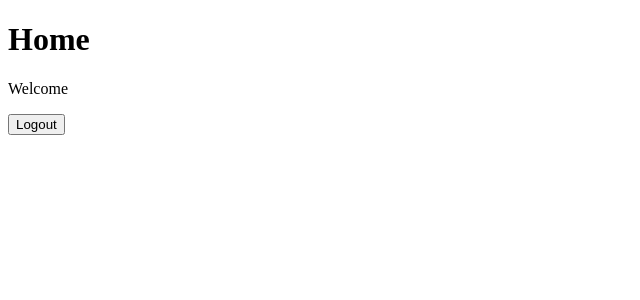
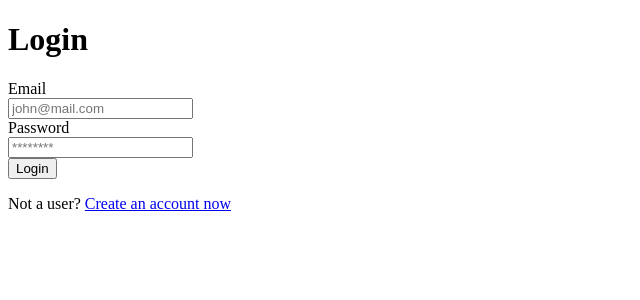
Before and after one commit to FeNatalia/lms-platform, a React (Create React App) app: page / in a window 1280 px wide. Shown: the top 300 px of the page, without its empty margins (0-640 px from the left). Built offline with nearby package versions, Linux system fonts and the light colour scheme; no server answers; the database is empty.

Commit message:
create routes for logged and unlogged

```diff
--- a/src/App.jsx
+++ b/src/App.jsx
@@ -1,14 +1,14 @@
 // NPM Packages
-import { BrowserRouter, Route } from "react-router-dom";
+import { BrowserRouter, Switch } from "react-router-dom";
 import { app } from "scripts/firebase";
 import { getFirestore } from "firebase/firestore/lite";
 import { useEffect } from "react";
 import { getCollection } from "scripts/fireStore";
 
 // Project files
-import Home from "pages/Home";
-import Login from "pages/Login";
-import SignUp from "pages/SignUp";
+import { useAuth } from "state/AuthProvider";
+import Logged from "routes/Logged";
+import Unlogged from "routes/Unlogged";
 
 export default function App() {
   // Properties
@@ -27,12 +27,15 @@ export default function App() {
     })
   }, [database])
 
+  // Global state
+  const { isLogged } = useAuth();
+
   return (
     <div className="App">
       <BrowserRouter>
-        <Route exact path="/" component={Home} />
-        <Route exact path="/login" component={Login} />
-        <Route exact path="/signup" component={SignUp} />
+        <Switch>
+          {isLogged? <Logged/> : <Unlogged/>}
+        </Switch>
       </BrowserRouter>
     </div>
   );
--- a/src/index.js
+++ b/src/index.js
@@ -4,10 +4,13 @@ import ReactDOM from "react-dom";
 
 // Project files
 import App from "./App";
+import { AuthProvider } from "state/AuthProvider";
 
 ReactDOM.render(
   <React.StrictMode>
-    <App />
+    <AuthProvider>
+      <App />
+    </AuthProvider>
   </React.StrictMode>,
   document.getElementById("root")
 );
--- /dev/null
+++ b/src/routes/Logged.jsx
@@ -0,0 +1,17 @@
+// NPM Packages
+import { Route } from "react-router-dom";
+
+// Project files
+import Home from "pages/Home";
+import Login from "pages/Login";
+import SignUp from "pages/SignUp";
+
+export default function Logged() {
+    return(
+        <>
+        <Route exact path="/" component={Home} />
+        <Route path="/login" component={Login} />
+        <Route path="/signup" component={SignUp} />
+        </>
+    )
+}
--- /dev/null
+++ b/src/routes/Unlogged.jsx
@@ -0,0 +1,15 @@
+// NPM Packages
+import { Route } from "react-router-dom";
+
+// Project files
+import Login from "pages/Login";
+import SignUp from "pages/SignUp";
+
+export default function Unlogged(){
+    return (
+        <>
+        <Route exact path="/" component={Login} />
+        <Route path="/signup" component={SignUp} />
+        </>
+    )
+}
--- a/src/state/AuthProvider.jsx
+++ b/src/state/AuthProvider.jsx
@@ -6,7 +6,7 @@ const AuthContext = createContext(null);
 
 export function AuthProvider({ children}) {
     // Local state
-    const [user, setUser] = useState({});
+    const [user, setUser] = useState({ name: "Natalia"});
     const [isLogged, setIsLogged] = useState(false);
 
     return (
```
